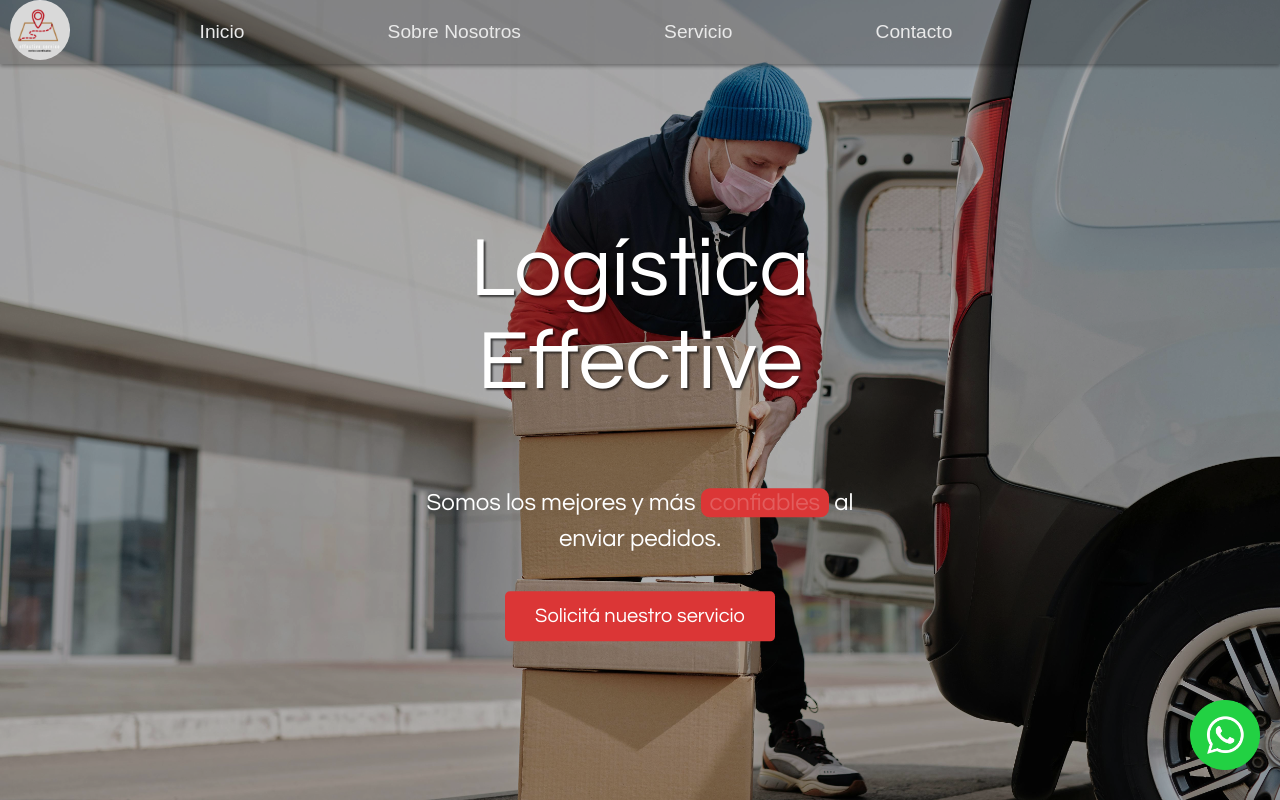
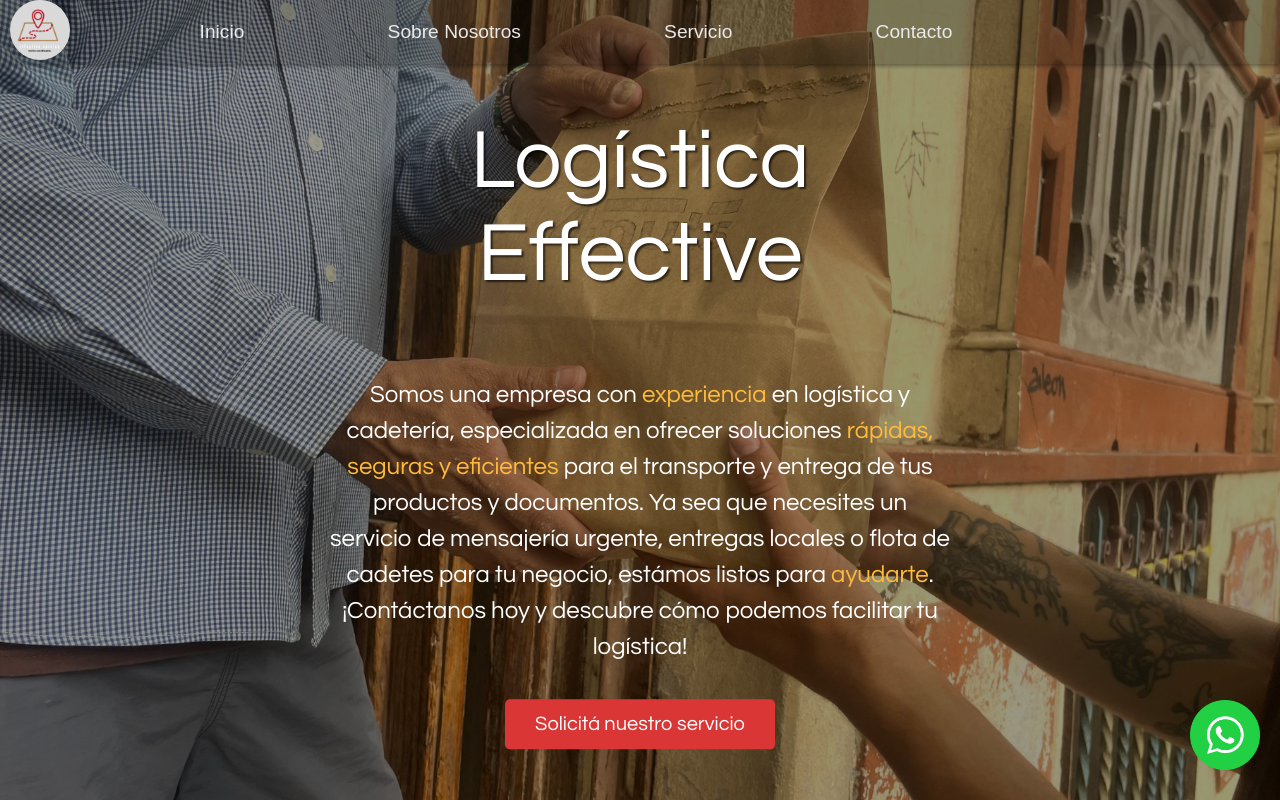
Before and after one commit to Epicder/effective-logistic, a React (Vite) app in the folder effective-logistic/: page / in a window 1280 px wide. Shown: the top 800 px of the page. Built offline with nearby package versions, Linux system fonts and the light colour scheme.

Commit message:
advancements

```diff
--- a/effective-logistic/src/components/Main.jsx
+++ b/effective-logistic/src/components/Main.jsx
@@ -3,7 +3,7 @@ import { motion, AnimatePresence } from 'framer-motion';
 import './components_css/Main.css';
 import Delivery1 from './components_css/assets/delivery2.png';
 import Logo from './components_css/assets/bazar.jpg';
-import Logo2 from './components_css/assets/directv.png';
+import Logo2 from './components_css/assets/panaderia.jpg';
 import Logo3 from './components_css/assets/tiendaronnie.jpg';
 import Logo4 from './components_css/assets/fournuts.jpg';
 import Logo5 from './components_css/assets/intivibes.jpg';
@@ -44,21 +44,12 @@ function Main() {
           <div className='text-main'>
             <h1 id="inicio">Logística Effective</h1>
             <p className='text-main-p'>
-              Somos los mejores y más&nbsp;
-              <span className='highlight'>
-                <AnimatePresence mode="wait">
-                  <motion.span
-                    key={words[index]}
-                    initial={{ opacity: 0, y: 20 }}
-                    animate={{ opacity: 1, y: 0 }}
-                    exit={{ opacity: 0, y: 30 }}
-                    transition={{ duration: 0.5 }}
-                  >
-                    {words[index]}
-                  </motion.span>
-                </AnimatePresence>
-              </span>
-              &nbsp;al enviar pedidos.
+            Somos una empresa con <span className='highlight-2'>experiencia</span> en logística y cadetería, especializada en ofrecer soluciones
+<span className='highlight-2'> rápidas, seguras y eficientes </span> para el transporte y entrega de tus productos y documentos.
+Ya sea que necesites un servicio de mensajería urgente, entregas locales o flota de cadetes para tu negocio,
+estámos listos para <span className='highlight-2'>ayudarte</span>.
+
+¡Contáctanos hoy y descubre cómo podemos facilitar tu logística!
             </p>
               <a href="#contacto" className='btn-main'>Solicitá nuestro servicio</a>
           </div>
@@ -103,7 +94,7 @@ estámos listos para <span className='highlight-2'>ayudarte</span>.
             </div>
             <div className='service'>
               <h2>Flota de cadetes <br />
-              🚗</h2>
+              🛵</h2>
             </div>
           </div>
         </div>
--- a/effective-logistic/src/components/components_css/Main.css
+++ b/effective-logistic/src/components/components_css/Main.css
@@ -12,8 +12,8 @@
     background-position: center;
     background-repeat: no-repeat;
     background-size: cover;
-    background-image: url('../components_css/assets/delivery.jpg');
-    filter: brightness(70%);
+    background-image: url('../components_css/assets/deli.jpg');
+    filter: brightness(60%);
 }
 
 
@@ -25,7 +25,8 @@
     transform: translate(-50%, -50%);
     color: white;
     text-align: center;
-    width: 40%;
+    width: 50%;
+
 }
 
 .highlight {
```
Also changed, not shown: effective-logistic/src/components/components_css/assets/deli.jpg (added), effective-logistic/src/components/components_css/assets/panaderia.jpg (added).
